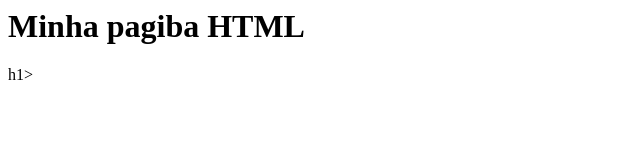
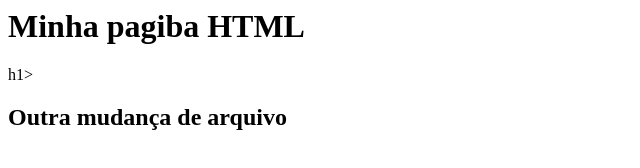
Before and after one commit to MariaLuziana/gama-no-github, a plain HTML site: page index.html in a window 1280 px wide. Shown: the whole page, without its empty margins (0-640 px from the left). Drawn offline with Linux system fonts and the light colour scheme.

Commit message:
outro commit dessa vez em master

```diff
--- a/index.html
+++ b/index.html
@@ -1,5 +1,6 @@
 <html>
  <body>
     <h1> Minha pagiba HTML</h1>h1>
+    <h2>Outra mudança de arquivo</h2>
  <boby/>
 <html/>
```
